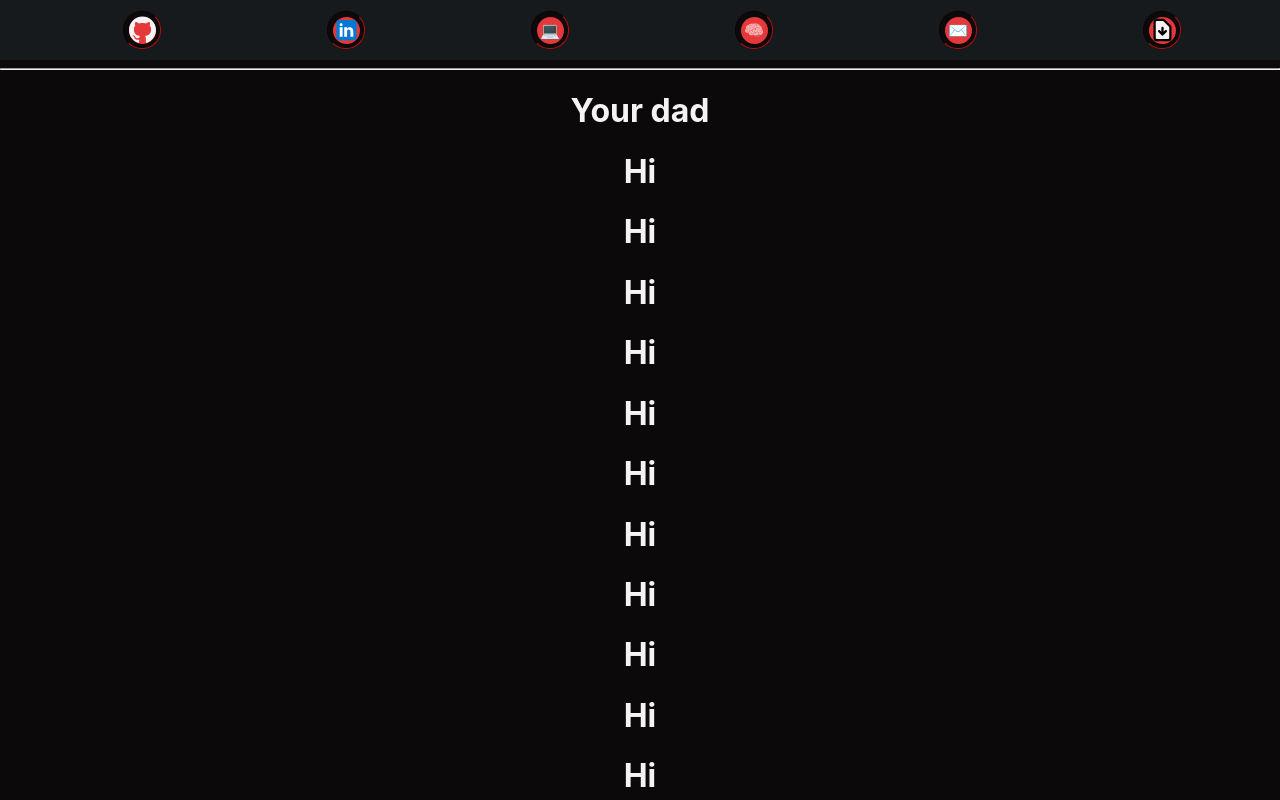
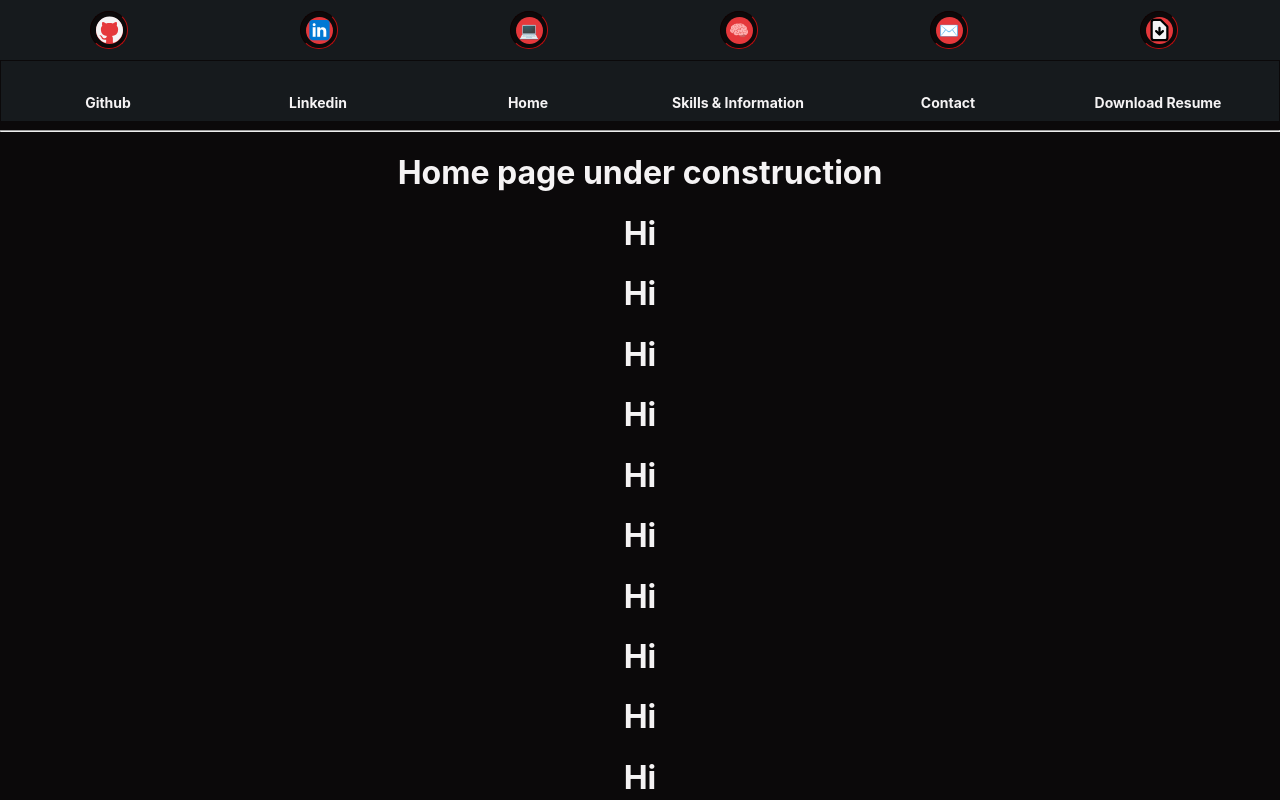
Before and after one commit to codingcodewhilegoofin/gmdevstore, a React (Create React App) app: page /#/ in a window 1280 px wide. Shown: the top 800 px of the page. Built offline with nearby package versions, Linux system fonts and the light colour scheme.

Commit message:
added 2nd nav bar with words

```diff
--- a/src/App.js
+++ b/src/App.js
@@ -74,6 +74,39 @@ function App() {
       */}
 
      </Navbar>
+
+     <UnderNav>
+
+
+
+
+
+      <Link className="nav-item" to="/github">
+        <UnderText> Github </UnderText>
+      </Link>
+
+      <Link className="nav-item" to="/linkedin">
+        <UnderText> Linkedin </UnderText>
+      </Link>
+
+      <Link className="nav-item" to="/">
+        <UnderText> Home </UnderText>
+      </Link>
+
+      <Link className="nav-item" to="/about">
+        <UnderText> Skills & Information </UnderText>
+      </Link>
+
+      <Link className="nav-item" to="/contact">
+        <UnderText> Contact </UnderText>
+      </Link>
+
+      <Link className="nav-item" to="/download">
+        <UnderText> Download Resume </UnderText>
+      </Link>
+
+     </UnderNav>
+
 
 
 
@@ -178,4 +211,32 @@ function Dropdown() {
   );
 }
 
+function UnderNav(props) {
+
+
+  return (
+    <nav className="navbar-2">
+      <ul className="navbar-nav">
+        <li className="nav-item-li">
+          {props.children}
+        </li>
+      </ul>
+    </nav>
+  );
+}
+
+function UnderText(props) {
+
+
+  return (
+
+    <h6 className="navbar-nav-under-text">
+      {props.children}
+    </h6>
+
+
+  );
+}
+
+
 export default App;//Export the component to index.js
--- a/src/components/Pages/AboutPage.js
+++ b/src/components/Pages/AboutPage.js
@@ -11,7 +11,7 @@ const AboutPage = () => {
 
         <div className="App">
 
-            <h1> Hi </h1>
+            <h1> About page under construction</h1>
             <h1> Hi</h1>
             <h1> Hi</h1>
             <h1> Hi</h1>
@@ -32,7 +32,7 @@ const AboutPage = () => {
             <h1> Hi</h1>
             <h1> Hi</h1>
             <h1> Hi</h1>
-
+            <h1> About page under construction</h1>
             <h1> Hi</h1>
             <h1> Hi</h1>
             <h1> Hi</h1>
--- a/src/components/Pages/HomePage.js
+++ b/src/components/Pages/HomePage.js
@@ -15,7 +15,7 @@ const HomePage = () => {
 
         <div className="Home">
 
-        <h1>Your dad</h1>
+        <h1>Home page under construction</h1>
 
         <h1> Hi</h1>
             <h1> Hi</h1>
--- a/src/index.css
+++ b/src/index.css
@@ -48,6 +48,9 @@ h1 {
     background-color: var(--bg-2);
     padding: 0 1rem;
     border-bottom: var(--border);
+    position: -webkit-sticky; /* Safari */
+    position: sticky;
+    top: 0;
   }
 
   .navbar-nav{
@@ -74,9 +77,15 @@ h1 {
     justify-content: center;
     border-color: white;
     transition: filter 300ms;
+    transition: background-color red 2s;
+    transition: transform 10s;
+
   }
   .icon-button:hover{
     filter: brightness(1);
+    height: 28px;
+    width: 28px;
+    transform: rotate(30deg);
   }
   .icon-bg {
     --button-size: calc(var(--nav-size) * .39);
@@ -90,10 +99,14 @@ h1 {
     justify-content: center;
     border: 1px inset #660708;
     transition: filter 300ms;
+    transition-timing-function: ease-out;
+
 
   }
   .icon-bg:hover{
     filter: brightness(1.5);
+    height: 50px;
+    width: 50px;
   }
   .icon-button svg{
     fill: var(--text-color);
@@ -158,6 +171,32 @@ h1 {
     transform: translateX(110%);
     transition: all var(--speed) ease;
   }
+  .navbar-2 {
+    height: var(--nav-size);
+    background-color: var(--bg-2);
+    padding: 0 1rem;
+    border-bottom: var(--border);
+    border: 4px solid var(--bg);
+    top: 0;
+
+
+  }
+  .navbar-2:hover
+  {
+    background-color: var(--bg)
+  }
+  .nav-item-li{
+    width: calc(var(--nav-size) * 5.4);
+    display: flex;
+    align-items: flex-start;
+    justify-content: space-between;
+
+  }
+
+  .navbar-nav-under-text{
+    color: var(--text-color);
+    font-size: 9px;
+  }
 }
 
 /* Small devices (portrait tablets and large phones, 600px and up) */
@@ -167,6 +206,9 @@ h1 {
     background-color: var(--bg-2);
     padding: 0 1rem;
     border-bottom: var(--border);
+    position: -webkit-sticky; /* Safari */
+    position: sticky;
+    top: 0;
   }
 
   .navbar-nav{
@@ -193,9 +235,15 @@ h1 {
     justify-content: center;
     border-color: white;
     transition: filter 300ms;
+    transition: background-color red 2s;
+    transition: transform 10s;
+
   }
   .icon-button:hover{
     filter: brightness(1);
+    height: 28px;
+    width: 28px;
+    transform: rotate(30deg);
   }
   .icon-bg {
     --button-size: calc(var(--nav-size) * .39);
@@ -209,10 +257,14 @@ h1 {
     justify-content: center;
     border: 1px inset #660708;
     transition: filter 300ms;
+    transition-timing-function: ease-out;
+
 
   }
   .icon-bg:hover{
     filter: brightness(1.5);
+    height: 50px;
+    width: 50px;
   }
   .icon-button svg{
     fill: var(--text-color);
@@ -276,6 +328,31 @@ h1 {
     transform: translateX(110%);
     transition: all var(--speed) ease;
   }
+  .navbar-2 {
+    height: var(--nav-size);
+    background-color: var(--bg-2);
+    padding: 0 1rem;
+    border-bottom: var(--border);
+    border: 3px solid var(--bg);
+    top: 0;
+
+  }
+  .navbar-2:hover
+  {
+    background-color: var(--bg)
+  }
+  .nav-item-li{
+    width: calc(var(--nav-size) * 10);
+    display: flex;
+    align-items: flex-start;
+    justify-content: space-between;
+
+  }
+
+  .navbar-nav-under-text{
+    color: var(--text-color);
+    font-size: 13px;
+  }
 }
 
 /* Medium devices (landscape tablets, 768px and up) */
@@ -285,6 +362,9 @@ h1 {
     background-color: var(--bg-2);
     padding: 0 1rem;
     border-bottom: var(--border);
+    position: -webkit-sticky; /* Safari */
+    position: sticky;
+    top: 0;
   }
 
   .navbar-nav{
@@ -311,9 +391,15 @@ h1 {
     justify-content: center;
     border-color: white;
     transition: filter 300ms;
+    transition: background-color red 2s;
+    transition: transform 10s;
+
   }
   .icon-button:hover{
     filter: brightness(1);
+    height: 28px;
+    width: 28px;
+    transform: rotate(30deg);
   }
   .icon-bg {
     --button-size: calc(var(--nav-size) * .39);
@@ -327,10 +413,14 @@ h1 {
     justify-content: center;
     border: 1px inset #660708;
     transition: filter 300ms;
+    transition-timing-function: ease-out;
+
 
   }
   .icon-bg:hover{
     filter: brightness(1.5);
+    height: 50px;
+    width: 50px;
   }
   .icon-button svg{
     fill: var(--text-color);
@@ -395,6 +485,31 @@ h1 {
     transform: translateX(110%);
     transition: all var(--speed) ease;
   }
+  .navbar-2 {
+    height: var(--nav-size);
+    background-color: var(--bg-2);
+    padding: 0 1rem;
+    border-bottom: var(--border);
+    border: 1px solid var(--bg);
+    top: 0;
+
+  }
+  .navbar-2:hover
+  {
+    background-color: var(--bg)
+  }
+  .nav-item-li{
+    width: calc(var(--nav-size) * 14);
+    display: flex;
+    align-items: flex-start;
+    justify-content: space-between;
+
+  }
+
+  .navbar-nav-under-text{
+    color: var(--text-color);
+    font-size: 14px;
+  }
 }
 
 /* Large devices (laptops/desktops, 992px and up) */
@@ -404,6 +519,9 @@ h1 {
     background-color: var(--bg-2);
     padding: 0 1rem;
     border-bottom: var(--border);
+    position: -webkit-sticky; /* Safari */
+    position: sticky;
+    top: 0;
   }
 
   .navbar-nav{
@@ -430,9 +548,15 @@ h1 {
     justify-content: center;
     border-color: white;
     transition: filter 300ms;
+    transition: background-color red 2s;
+    transition: transform 10s;
+
   }
   .icon-button:hover{
     filter: brightness(1);
+    height: 28px;
+    width: 28px;
+    transform: rotate(30deg);
   }
   .icon-bg {
     --button-size: calc(var(--nav-size) * .39);
@@ -446,10 +570,14 @@ h1 {
     justify-content: center;
     border: 1px inset #660708;
     transition: filter 300ms;
+    transition-timing-function: ease-out;
+
 
   }
   .icon-bg:hover{
     filter: brightness(1.5);
+    height: 50px;
+    width: 50px;
   }
   .icon-button svg{
     fill: var(--text-color);
@@ -514,6 +642,31 @@ h1 {
     transform: translateX(110%);
     transition: all var(--speed) ease;
   }
+  .navbar-2 {
+    height: var(--nav-size);
+    background-color: var(--bg-2);
+    padding: 0 1rem;
+    border-bottom: var(--border);
+    border: 1px solid var(--bg);
+    top: 0;
+
+  }
+  .navbar-2:hover
+  {
+    background-color: var(--bg)
+  }
+  .nav-item-li{
+    width: calc(var(--nav-size) * 18);
+    display: flex;
+    align-items: flex-start;
+    justify-content: space-between;
+
+  }
+
+  .navbar-nav-under-text{
+    color: var(--text-color);
+    font-size: 14px;
+  }
 }
 
 /* Extra large devices (large laptops and desktops, 1200px and up) */
@@ -523,6 +676,9 @@ h1 {
     background-color: var(--bg-2);
     padding: 0 1rem;
     border-bottom: var(--border);
+    position: -webkit-sticky; /* Safari */
+    position: sticky;
+    top: 0;
   }
 
   .navbar-nav{
@@ -533,7 +689,7 @@ h1 {
   }
 
   .nav-item {
-    width: calc(var(--nav-size) * 3.4);
+    width: calc(var(--nav-size) * 3.5);
     display: flex;
     align-items: center;
     justify-content: center;
@@ -549,9 +705,15 @@ h1 {
     justify-content: center;
     border-color: white;
     transition: filter 300ms;
+    transition: background-color red 2s;
+    transition: transform 10s;
+
   }
   .icon-button:hover{
     filter: brightness(1);
+    height: 28px;
+    width: 28px;
+    transform: rotate(30deg);
   }
   .icon-bg {
     --button-size: calc(var(--nav-size) * .39);
@@ -565,10 +727,14 @@ h1 {
     justify-content: center;
     border: 1px inset #660708;
     transition: filter 300ms;
+    transition-timing-function: ease-out;
+
 
   }
   .icon-bg:hover{
     filter: brightness(1.5);
+    height: 50px;
+    width: 50px;
   }
   .icon-button svg{
     fill: var(--text-color);
@@ -632,29 +798,69 @@ h1 {
     transform: translateX(110%);
     transition: all var(--speed) ease;
   }
+  .navbar-2 {
+    height: var(--nav-size);
+    background-color: var(--bg-2);
+    padding: 0 1rem;
+    border-bottom: var(--border);
+    border: 1px solid var(--bg);
+    top: 0;
+
+  }
+  .navbar-2:hover
+  {
+    background-color: var(--bg)
+  }
+  .nav-item-li{
+    width: calc(var(--nav-size) * 25);
+    display: flex;
+    align-items: flex-start;
+    justify-content: space-between;
+
+  }
+
+  .navbar-nav-under-text{
+    color: var(--text-color);
+    font-size: 14px;
+  }
 }
 
-/* Extra EXTRA large devices  */
+/* Extra EXTRA large devices , 1800px */
 @media only screen and (min-width: 1800px) {
   .navbar {
     height: var(--nav-size);
     background-color: var(--bg-2);
     padding: 0 1rem;
     border-bottom: var(--border);
+    border: 1px solid var(--bg);
+    transition: border 2s;
+    position: -webkit-sticky; /* Safari */
+    position: sticky;
+    top: 0;
+
   }
+  .navbar:hover
+  {
+    transition: border 10s;
+
+    border: 1px solid #BA181B;
+  }
+
 
   .navbar-nav{
     max-width: 100%;
     height: 100%;
     display: flex;
     justify-content: flex-end;
+
   }
 
   .nav-item {
-    width: calc(var(--nav-size) * 5);
+    width: calc(var(--nav-size) * 5.2);
     display: flex;
     align-items: center;
     justify-content: center;
+
   }
   .icon-button {
     --button-size: calc(var(--nav-size) * .45);
@@ -667,9 +873,15 @@ h1 {
     justify-content: center;
     border-color: white;
     transition: filter 300ms;
+    transition: background-color red 2s;
+    transition: transform 10s;
+
   }
   .icon-button:hover{
     filter: brightness(1);
+    height: 28px;
+    width: 28px;
+    transform: rotate(30deg);
   }
   .icon-bg {
     --button-size: calc(var(--nav-size) * .39);
@@ -683,10 +895,14 @@ h1 {
     justify-content: center;
     border: 1px inset #660708;
     transition: filter 300ms;
+    transition-timing-function: ease-out;
+
 
   }
   .icon-bg:hover{
     filter: brightness(1.5);
+    height: 50px;
+    width: 50px;
   }
   .icon-button svg{
     fill: var(--text-color);
@@ -750,4 +966,30 @@ h1 {
     transform: translateX(110%);
     transition: all var(--speed) ease;
   }
+
+  .navbar-2 {
+    height: var(--nav-size);
+    background-color: var(--bg-2);
+    padding: 0 1rem;
+    border-bottom: var(--border);
+    border: 1px solid var(--bg);
+    top: 0;
+
+  }
+  .navbar-2:hover
+  {
+    background-color: var(--bg)
+  }
+  .nav-item-li{
+    width: calc(var(--nav-size) * 35);
+    display: flex;
+    align-items: flex-start;
+    justify-content: space-between;
+
+  }
+
+  .navbar-nav-under-text{
+    color: var(--text-color);
+    font-size: 14px;
+  }
 }
```
Also changed, not shown: 1 other file (tests, documents, lock files or other folders).
